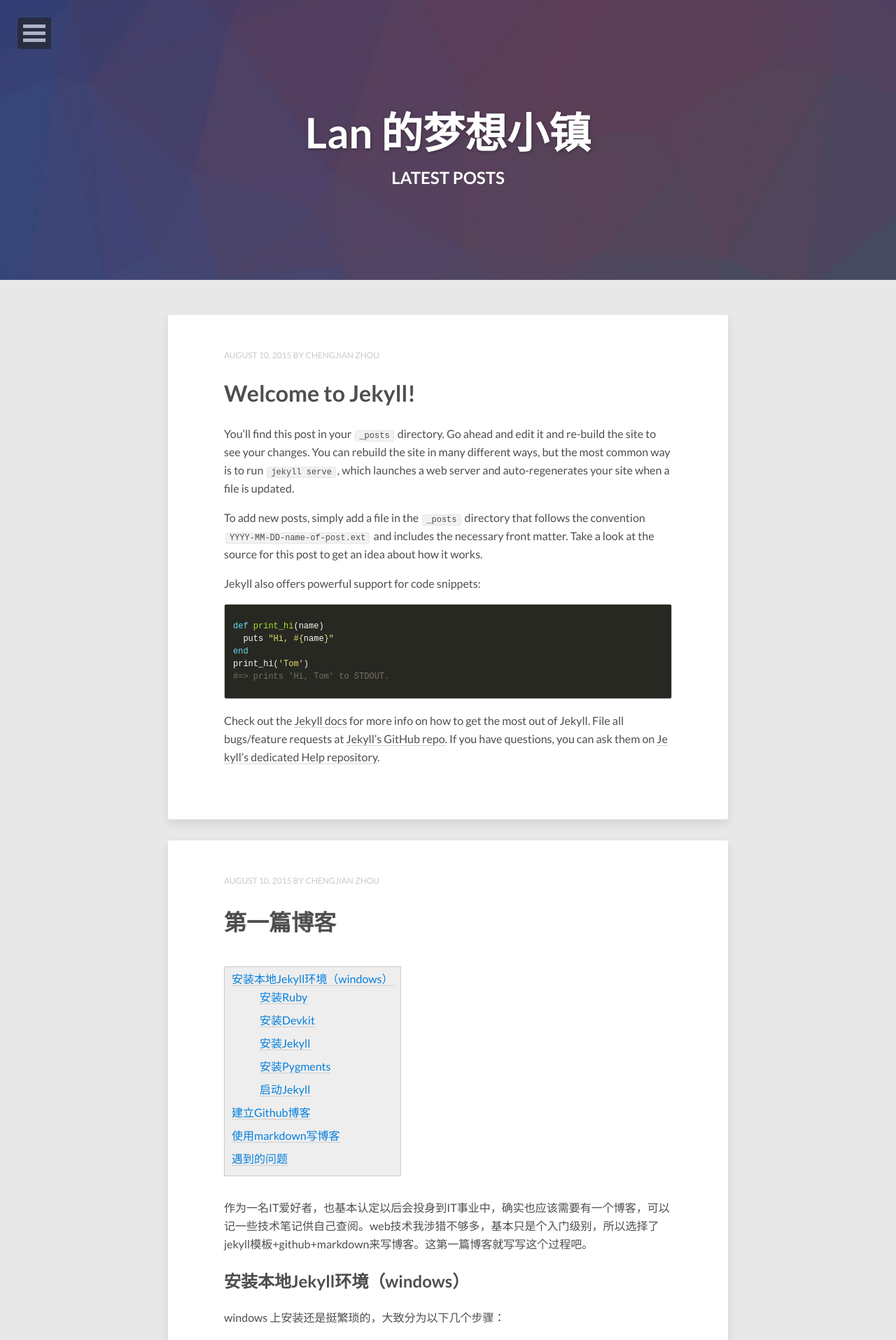
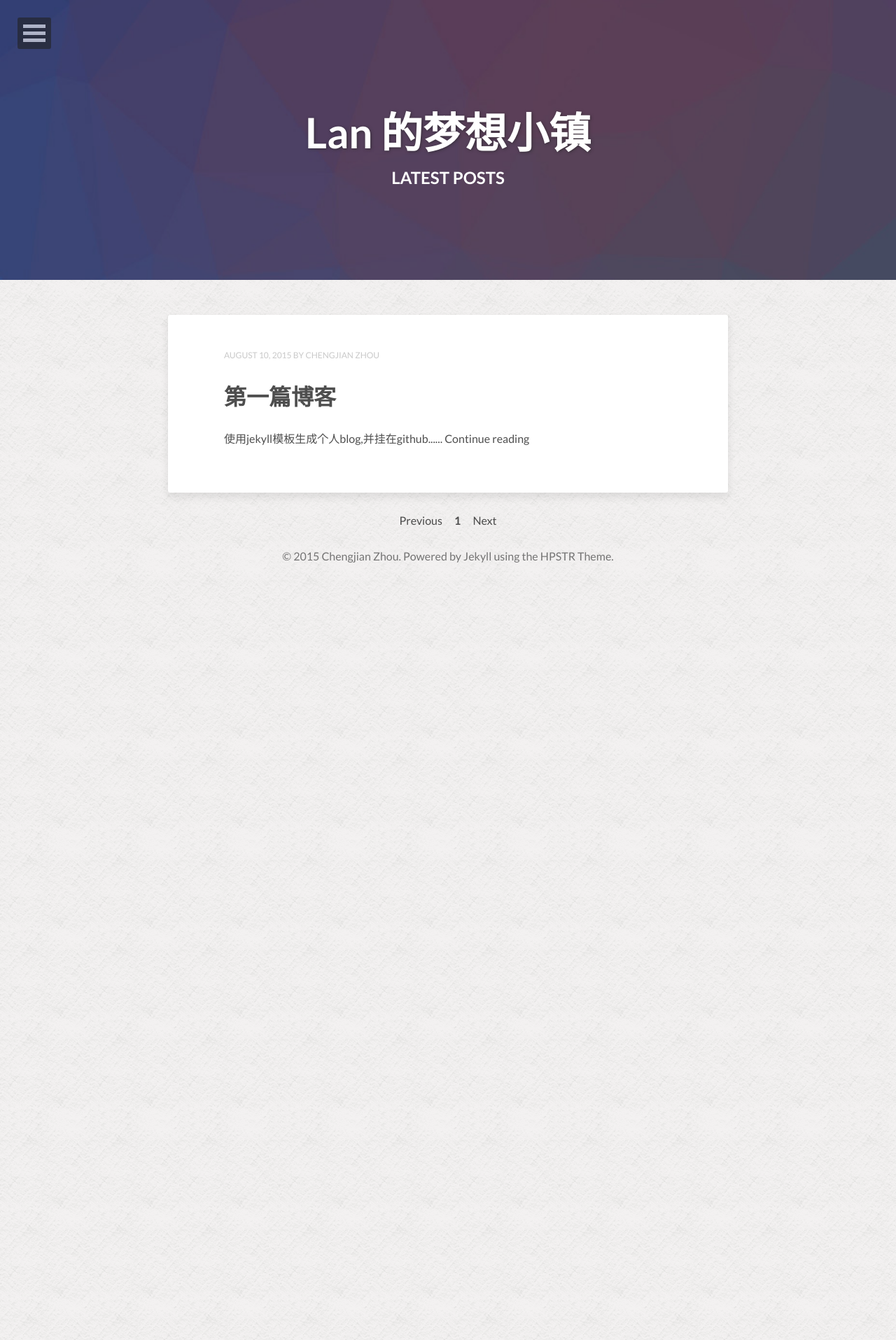
Before and after one commit to lanixzcj/lanixzcj.github.io, a Jekyll site: the page built from index.html, in a window 1280 px wide. Shown: the top 1915 px of the page at 70% size. Built offline with Jekyll 4.4.1, drawn with Linux system fonts in a browser that asks for light colours; nearby versions of some CDN libraries; the list of posts is cut into pages by our own code; after the commit the page ends 900 px from its top, so only the background shows below that; some of the changed text lies outside the part shown.

Commit message:
首页不显示全部内容

```diff
--- a/_config.yml
+++ b/_config.yml
@@ -26,7 +26,8 @@ owner:
   google_plus:
 
 # Background image to be tiled on all pages
-background:
+background: witewall_3.png
+
 
 # Analytics and webmaster tools stuff goes here
 google_analytics:
--- a/_posts/2015-08-10-welcome-to-jekyll.markdown
+++ /dev/null
@@ -1,25 +0,0 @@
----
-layout: post
-title:  "Welcome to Jekyll!"
-date:   2015-08-10 10:18:38
-categories: jekyll update
----
-You’ll find this post in your `_posts` directory. Go ahead and edit it and re-build the site to see your changes. You can rebuild the site in many different ways, but the most common way is to run `jekyll serve`, which launches a web server and auto-regenerates your site when a file is updated.
-
-To add new posts, simply add a file in the `_posts` directory that follows the convention `YYYY-MM-DD-name-of-post.ext` and includes the necessary front matter. Take a look at the source for this post to get an idea about how it works.
-
-Jekyll also offers powerful support for code snippets:
-
-{% highlight ruby %}
-def print_hi(name)
-  puts "Hi, #{name}"
-end
-print_hi('Tom')
-#=> prints 'Hi, Tom' to STDOUT.
-{% endhighlight %}
-
-Check out the [Jekyll docs][jekyll] for more info on how to get the most out of Jekyll. File all bugs/feature requests at [Jekyll’s GitHub repo][jekyll-gh]. If you have questions, you can ask them on [Jekyll’s dedicated Help repository][jekyll-help].
-
-[jekyll]:      http://jekyllrb.com
-[jekyll-gh]:   https://github.com/jekyll/jekyll
-[jekyll-help]: https://github.com/jekyll/jekyll-help
--- a/index.html
+++ b/index.html
@@ -27,9 +27,8 @@ image:
       <h1 class="entry-title"><a href="{{ site.url }}{{ post.url }}" rel="bookmark" title="{{ post.title }}" itemprop="url">{{ post.title }}</a></h1>
     {% endif %}
   </header>
-  <div class="entry-content">
-    {{ post.content }}
-  </div><!-- /.entry-content -->
+  <p>{% if post.description %}{{ post.description }}{% else %}{{ post.content | strip_html | strip_newlines | truncate: 140 }}&hellip;{% endif %} <a href="{{ site.url }}{{ post.url }}">Continue reading</a></p>
+
 </article><!-- /.hentry -->
 {% endfor %}
 
```
Also changed, not shown: _posts/2015-8-10-第一篇blog.md (+5 -1 lines).
